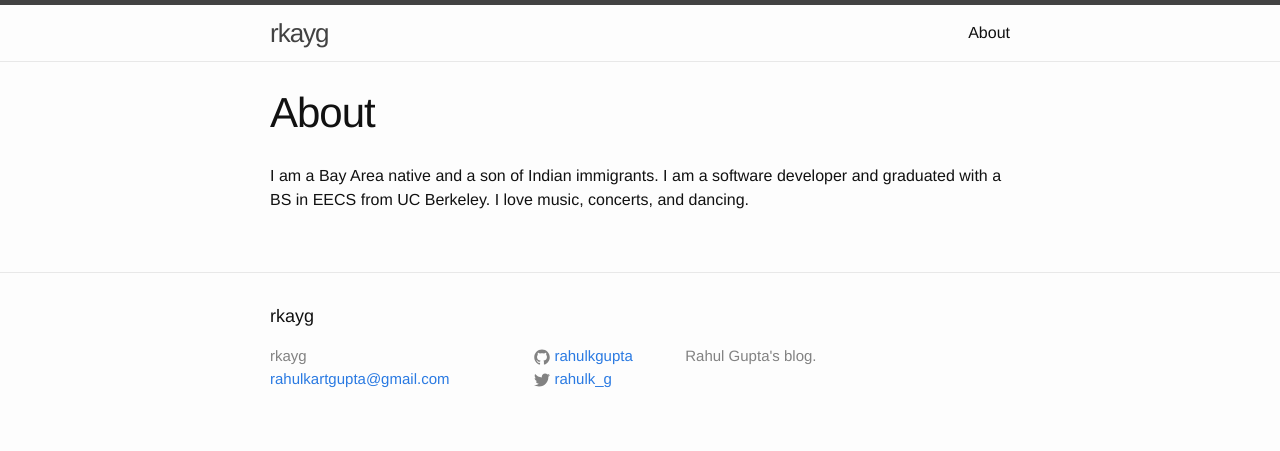
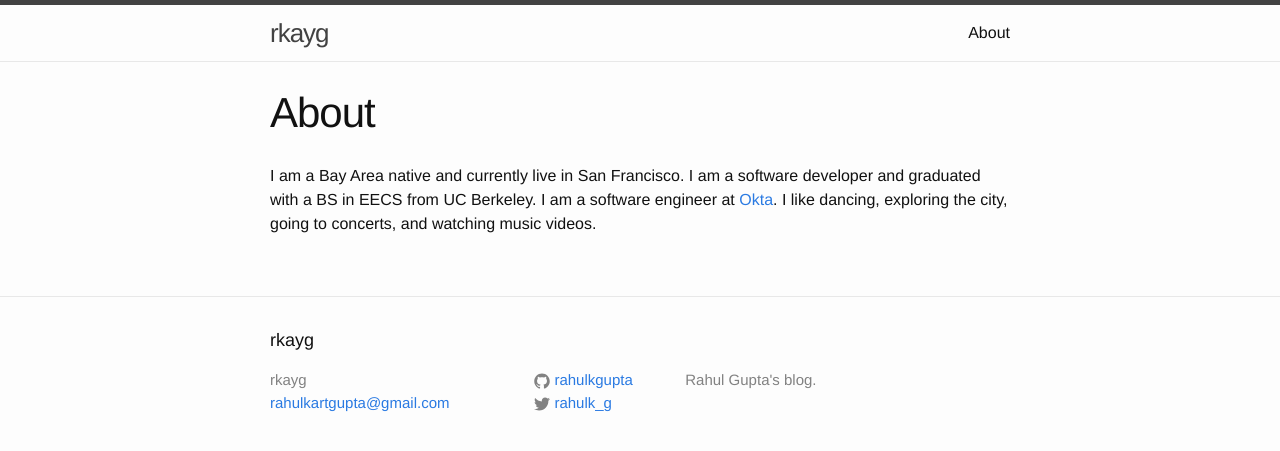
Before and after one commit to rahulkgupta/rahulkgupta.github.io, a Jekyll site: the page built from about.md, in a window 1280 px wide. Shown: the top 451 px of the page. Built offline with Jekyll 4.4.1, drawn with Linux system fonts in a browser that asks for light colours.

Commit message:
changed about

```diff
--- a/about.md
+++ b/about.md
@@ -4,6 +4,7 @@ title: About
 permalink: /about/
 ---
 
-I am a Bay Area native and a son of Indian immigrants.
+I am a Bay Area native and currently live in San Francisco.
 I am a software developer and graduated with a BS in EECS from UC Berkeley.
-I love music, concerts, and dancing.
+I am a software engineer at [Okta](https://www.okta.com/).
+I like dancing, exploring the city, going to concerts, and watching music videos.
```
